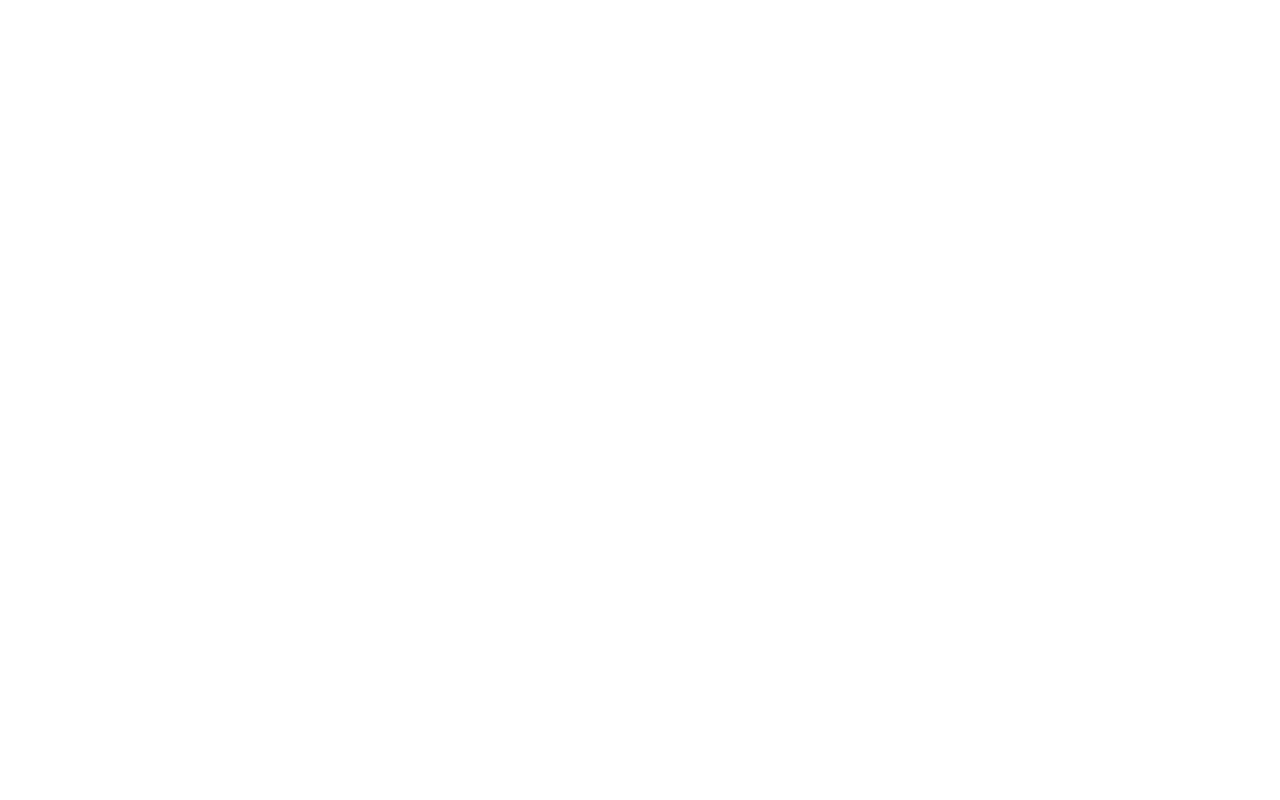
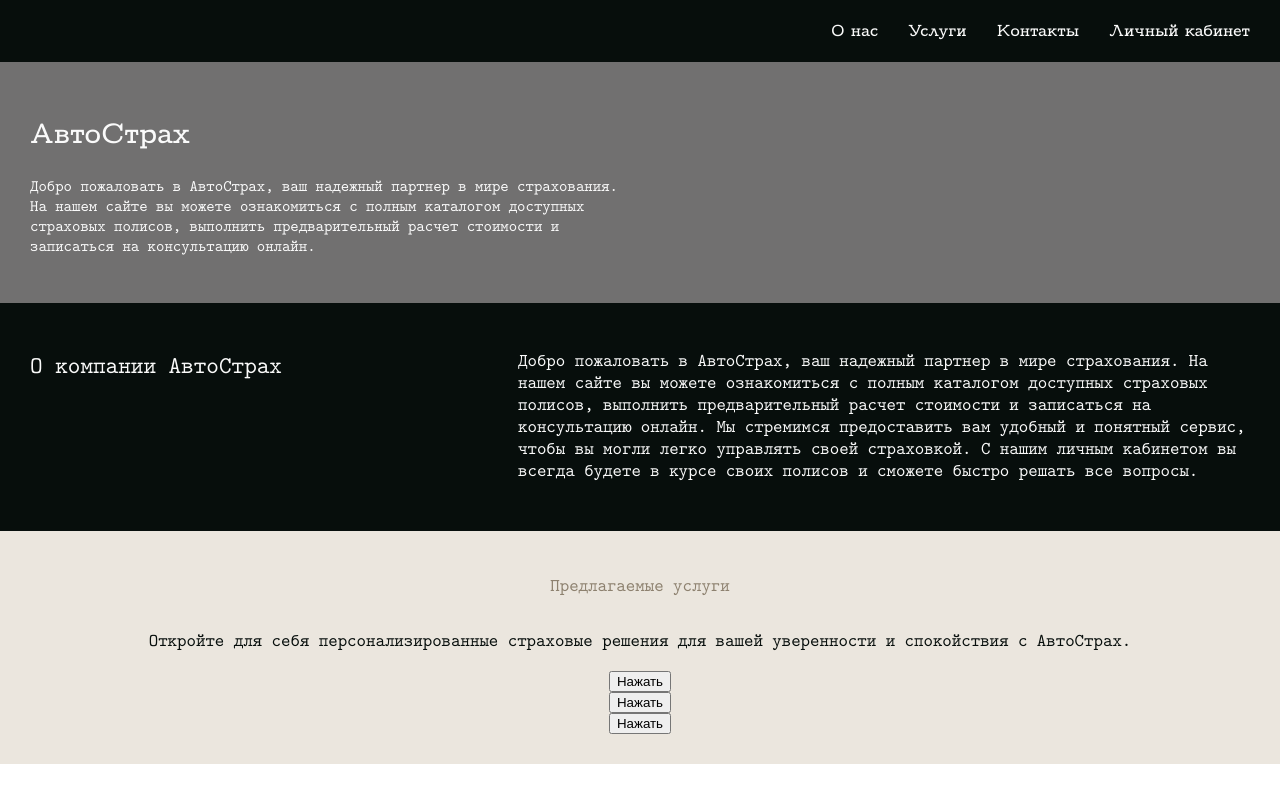
Before and after one commit to JoskyPon/Dip-om, a plain HTML site: page index.html in a window 1280 px wide. Drawn offline with Linux system fonts and the light colour scheme.

Commit message:
first day

```diff
--- /dev/null
+++ b/index.css
@@ -0,0 +1,144 @@
+@font-face {
+    font-family: 'Modern';
+    src: local('Modern Light'),
+        url('fonts/CMUTypewriter-Light.woff2') format('woff2'),
+        url('fonts/CMUTypewriter-Light.woff') format('woff');
+    font-weight: 300;
+    font-style: normal;
+}
+
+@font-face {
+    font-family: 'Modern';
+    src: local('Modern Regular'),
+        url('fonts/CMUTypewriter-Regular.woff2') format('woff2'),
+        url('fonts/CMUTypewriter-Regular.woff') format('woff');
+    font-weight: 400;
+    font-style: normal;
+}
+
+@font-face {
+    font-family: 'Modern';
+    src: local('Modern Italic'),
+        url('fonts/CMUTypewriter-Italic.woff2') format('woff2'),
+        url('fonts/CMUTypewriter-Italic.woff') format('woff');
+    font-weight: 450;
+    font-style: normal;
+}
+
+@font-face {
+    font-family: 'Modern';
+    src: local('Modern Bold'),
+        url('fonts/CMUConcrete-Bold.woff2') format('woff2'),
+        url('fonts/CMUConcrete-Bold.woff') format('woff');
+    font-weight: 700;
+    font-style: normal;
+}
+
+body {
+    margin: 0;
+    font-size: 0;
+}
+
+header {
+    background-color: #070E0C;
+}
+
+
+
+
+
+.flex {
+    display: flex;
+}
+
+.header__container {
+    justify-content: space-between;
+    padding: 20px 30px;
+}
+
+.header__nav {
+    gap: 30px;
+}
+
+.header__link {
+    font-family: 'Modern';
+    font-weight: 800;
+    font-size: 16px;
+    color: #FAFAFA;
+    text-decoration: none;
+}
+
+.hero {
+    padding: 30px;
+    align-items: center;
+    background-color: #717070;
+}
+
+.hero__container {
+    max-width: 600px;
+}
+
+.hero__title {
+    font-family: 'Modern';
+    font-weight: 700;
+    font-size: 28px;
+    color: #FAFAFA;
+}
+
+.hero__descr {
+    font-family: 'Modern';
+    font-weight: 400;
+    font-size: 16px;
+    color: #FAFAFA;
+}
+
+.about-us {
+    padding: 30px;
+    background-color: #070E0C;
+}
+
+.about-us__container {
+    justify-content: space-between;
+}
+
+.about-us__title {
+    font-family: 'Modern';
+    font-weight: 400;
+    font-size: 24px;
+    color: #FAFAFA;
+}
+
+.about-us__descr {
+    font-family: 'Modern';
+    font-weight: 400;
+    font-size: 18px;
+    color: #FAFAFA;
+}
+
+.about-us__text {
+    max-width: 60%;
+}
+
+.services {
+    padding: 30px;
+    background-color: #EBE6DE;
+}
+
+.services__container {
+    align-items: center;
+    flex-direction: column;
+}
+
+.services__title {
+    font-family: 'Modern';
+    font-weight: 400;
+    font-size: 18px;
+    color: #8D816F;
+}
+
+.services__descr {
+    font-family: 'Modern';
+    font-weight: 400;
+    font-size: 18px;
+    color: #070E0C;
+}
--- a/index.html
+++ b/index.html
@@ -1,11 +1,96 @@
 <!DOCTYPE html>
-<html lang="en">
+<html lang="ru">
+
 <head>
     <meta charset="UTF-8">
     <meta name="viewport" content="width=device-width, initial-scale=1.0">
-    <title>Document</title>
+    <title>АвтоСтрах</title>
+    <link rel="stylesheet" href="index.css">
+    <link rel="stylesheet" href="index.js">
 </head>
+
 <body>
+    <header>
+        <div class="header__container flex">
+            <img src="#" alt="" class="logo">
+            <nav class="header__nav flex">
+                <a href="#" class="header__link">О нас</a>
+                <a href="#" class="header__link">Услуги</a>
+                <a href="#" class="header__link">Контакты</a>
+                <a href="#" class="header__link">Личный кабинет</a>
+            </nav>
+        </div>
+    </header>
+    <section class="hero">
+        <div class="hero__container flex">
+            <div class="hero__text">
+                <h1 class="hero__title">АвтоСтрах</h1>
+                <p class="hero__descr">Добро пожаловать в АвтоСтрах, ваш надежный партнер в мире страхования. На
+                    нашем сайте вы можете ознакомиться с полным каталогом доступных страховых полисов, выполнить
+                    предварительный расчет стоимости и записаться на консультацию онлайн.</p>
+            </div>
+            <img src="#" alt="" class="hero__img">
+        </div>
+    </section>
+    <section class="about-us">
+        <div class="about-us__container flex">
+            <h2 class="about-us__title">О компании АвтоСтрах</h2>
+            <div class="about-us__text">
+                <p class="about-us__descr">
+                    Добро пожаловать в АвтоСтрах, ваш надежный партнер в мире страхования. На нашем сайте вы можете
+                    ознакомиться с полным каталогом доступных страховых полисов, выполнить предварительный расчет
+                    стоимости и записаться на консультацию онлайн. Мы стремимся предоставить вам удобный и понятный
+                    сервис, чтобы вы могли легко управлять своей страховкой. С нашим личным кабинетом вы всегда будете в
+                    курсе своих полисов и сможете быстро решать все вопросы.
+                </p>
+            </div>
+        </div>
+    </section>
+    <section class="services">
+        <div class="services__container flex">
+            <h2 class="services__title">Предлагаемые услуги</h2>
+            <p class="services__descr">Откройте для себя персонализированные страховые решения для вашей уверенности и
+                спокойствия с АвтоСтрах.</p>
+            <div class="services__blocks">
+                <div class="servicers__block">
+                    <p class="services__block__title">
+                        Автомобильное страхование
+                    </p>
+                    <p class="services__block__descr">
+                        Получите защиту для вашего автомобиля с нашими полисами, которые предлагают широкий спектр
+                        покрытия и выгодные условия.
+                    </p>
+                    <button class="services__block__btn">
+                        Нажать
+                    </button>
+                </div>
+                <div class="servicers__block">
+                    <p class="services__block__title">
+                        Страхование ответственности
+                    </p>
+                    <p class="services__block__descr">
+                        Защитите себя от непредвиденных расходов с нашим страхованием гражданской ответственности,
+                        которое обеспечивает финансовую безопасность.
+                    </p>
+                    <button class="services__block__btn">
+                        Нажать
+                    </button>
+                </div>
+                <div class="servicers__block">
+                    <p class="services__block__title">
+                        Индивидуальные предложения
+                    </p>
+                    <p class="services__block__descr">
+                        Мы предлагаем индивидуальные страховые решения, адаптированные под ваши уникальные потребности и
+                        обстоятельства.
+                    </p>
+                    <button class="services__block__btn">
+                        Нажать
+                    </button>
+                </div>
+            </div>
+        </div>
+    </section>
+</body>
 
-</body>
 </html>
```
Also changed, not shown: fonts/CMUConcrete-Bold.woff (added), fonts/CMUConcrete-Bold.woff2 (added), fonts/CMUTypewriter-Italic.woff (added), fonts/CMUTypewriter-Italic.woff2 (added), fonts/CMUTypewriter-Light.woff (added), fonts/CMUTypewriter-Light.woff2 (added), fonts/CMUTypewriter-Regular.woff (added), fonts/CMUTypewriter-Regular.woff2 (added), index.js (added).
